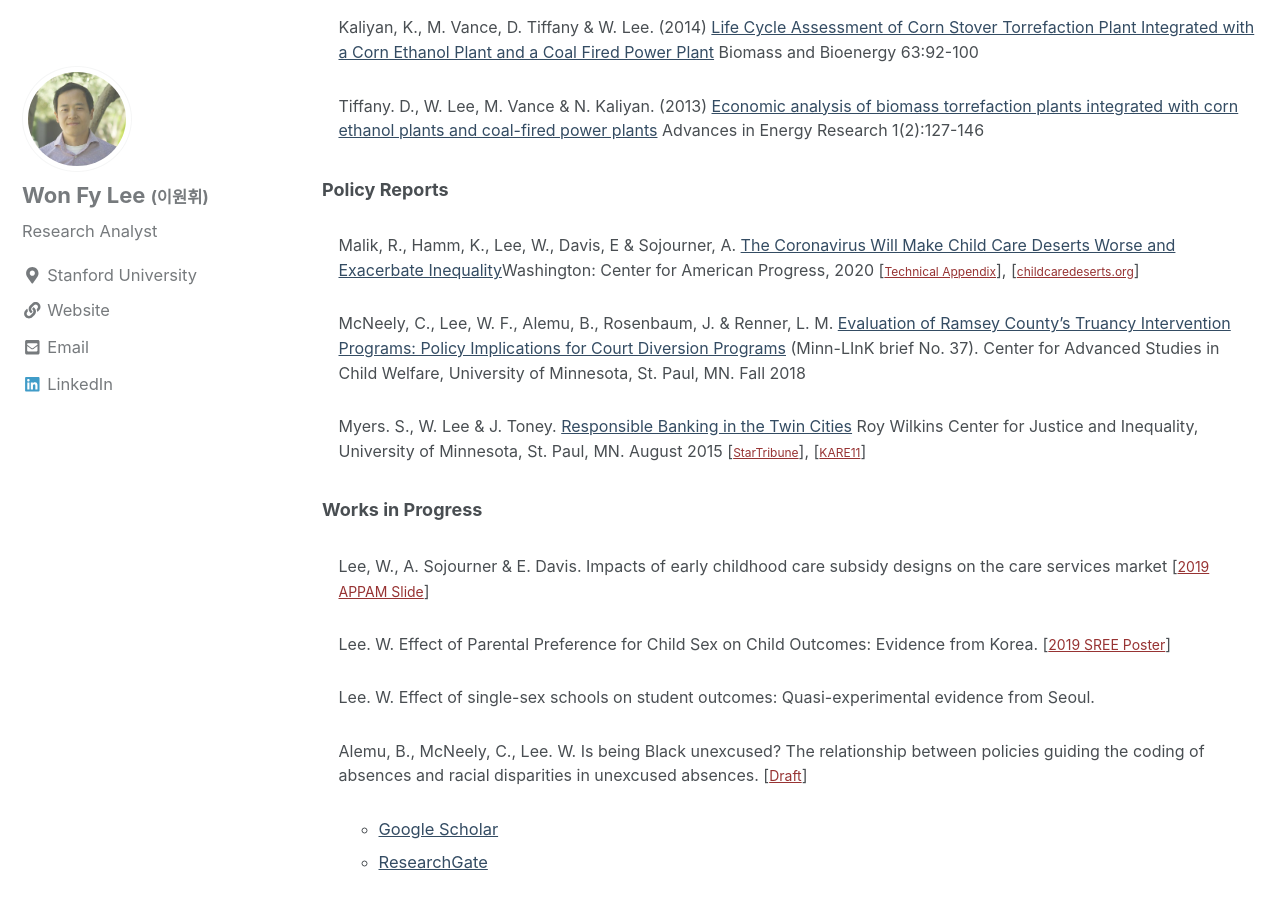
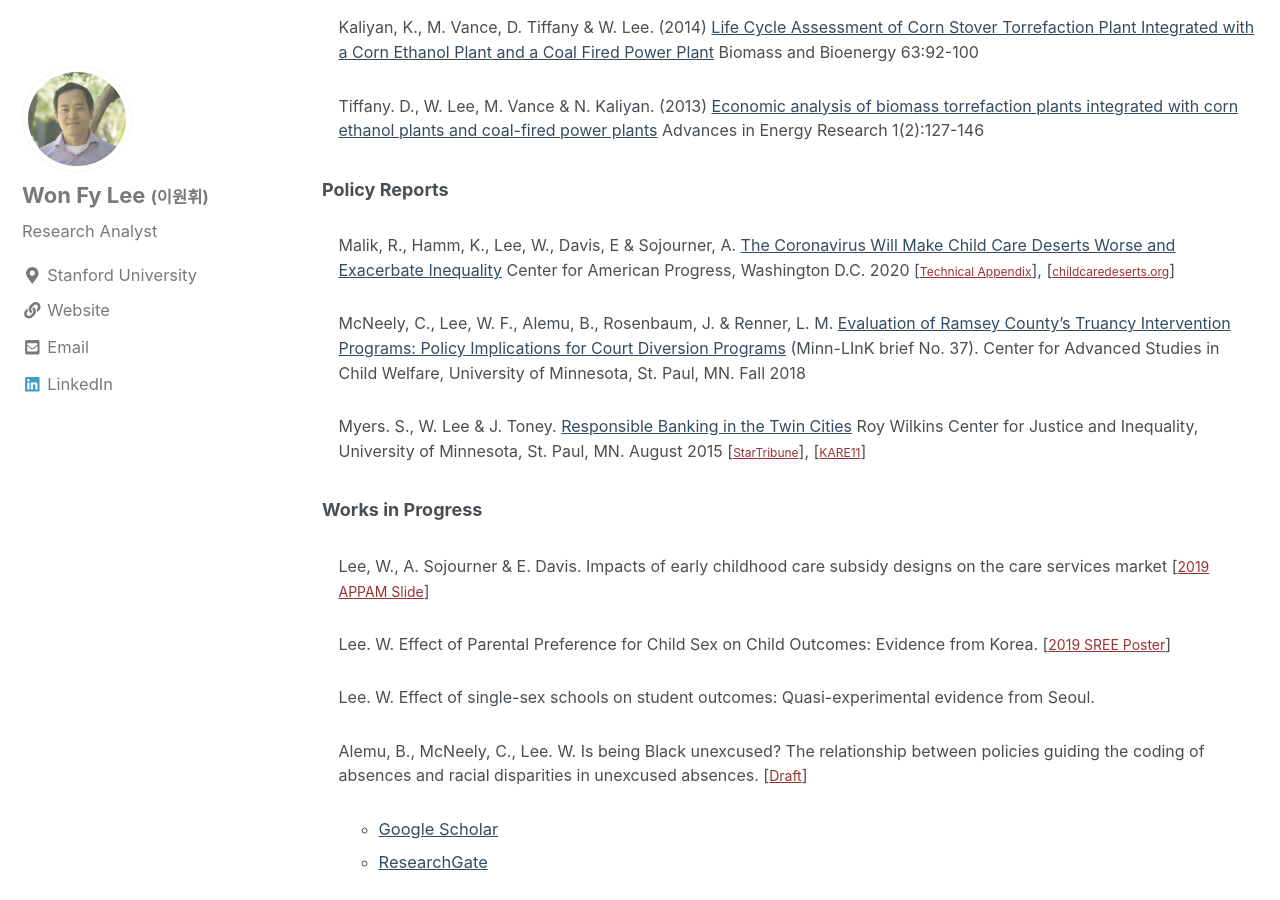
Before and after one commit to leex5089/leex5089.github.io, a Jekyll site: the page built from _pages/Research.md, in a window 1280 px wide and 900 px high, scrolled down 846 px. Built offline with Jekyll 4.4.1, drawn with Linux system fonts in a browser that asks for light colours; nearby versions of some CDN libraries.

Commit message:
new files

```diff
--- a/_pages/Research.md
+++ b/_pages/Research.md
@@ -46,7 +46,7 @@ Metropolitan Area</a> Journal of Economics, Race, and Policy 1(2):47-59</font></
 
 
    <p>
-  <dd><font size="3">Malik, R., Hamm, K., Lee, W., Davis, E & Sojourner, A. <a href="https://www.americanprogress.org/issues/early-childhood/reports/2020/06/22/486433/coronavirus-will-make-child-care-deserts-worse-exacerbate-inequality/" target="_blank" style="color:#344c63">The Coronavirus Will Make Child Care Deserts Worse and Exacerbate Inequality</a>Washington: Center for American Progress, 2020 [<a href="https://cdn.americanprogress.org/content/uploads/2020/06/18081719/Child-Care-Deserts-Methodology.pdf"  target="_blank" style="font-size:12px; color:#973333">Technical Appendix</a>], [<a href="https://childcaredeserts.org"  target="_blank" style="font-size:12px; color:#973333">childcaredeserts.org</a>]  </font></dd>
+  <dd><font size="3">Malik, R., Hamm, K., Lee, W., Davis, E & Sojourner, A. <a href="https://www.americanprogress.org/issues/early-childhood/reports/2020/06/22/486433/coronavirus-will-make-child-care-deserts-worse-exacerbate-inequality/" target="_blank" style="color:#344c63">The Coronavirus Will Make Child Care Deserts Worse and Exacerbate Inequality</a>  Center for American Progress, Washington D.C. 2020 [<a href="https://cdn.americanprogress.org/content/uploads/2020/06/18081719/Child-Care-Deserts-Methodology.pdf"  target="_blank" style="font-size:12px; color:#973333">Technical Appendix</a>], [<a href="https://childcaredeserts.org"  target="_blank" style="font-size:12px; color:#973333">childcaredeserts.org</a>]  </font></dd>
 <p>
 
 
```
